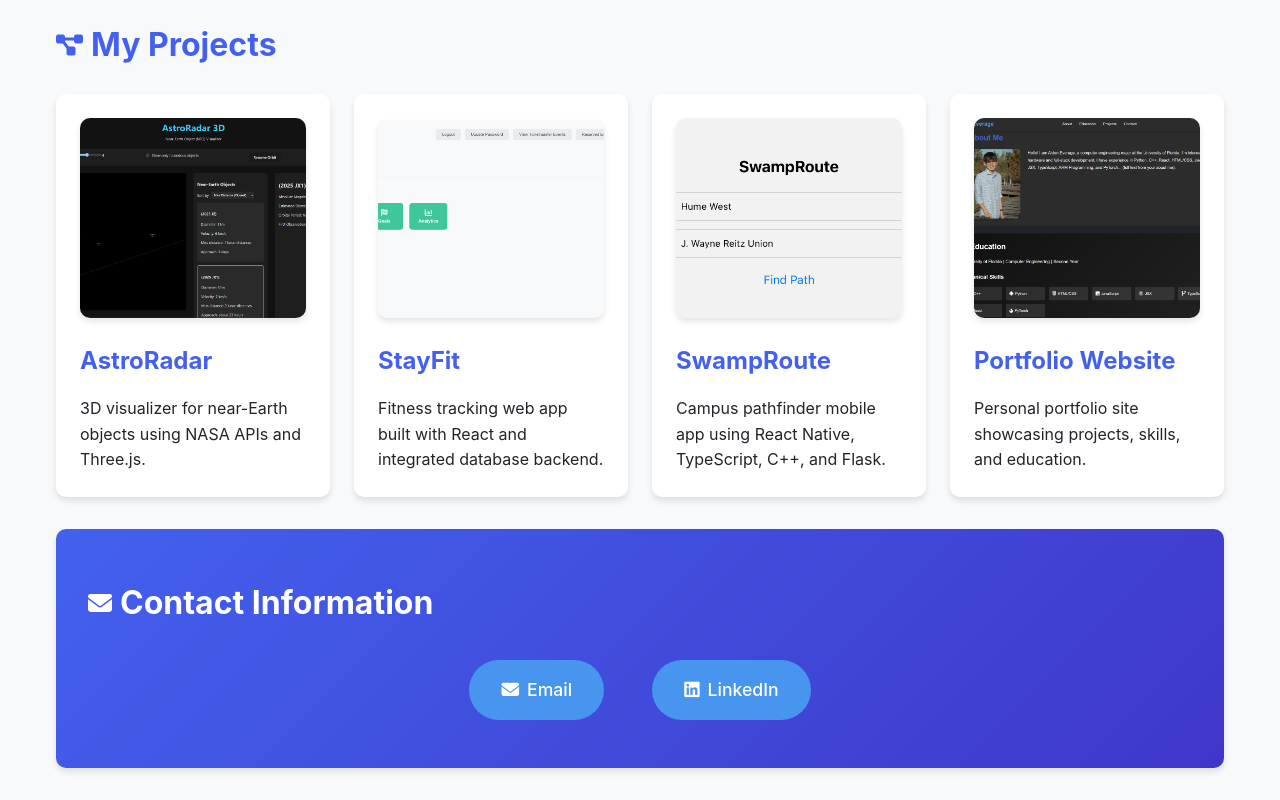
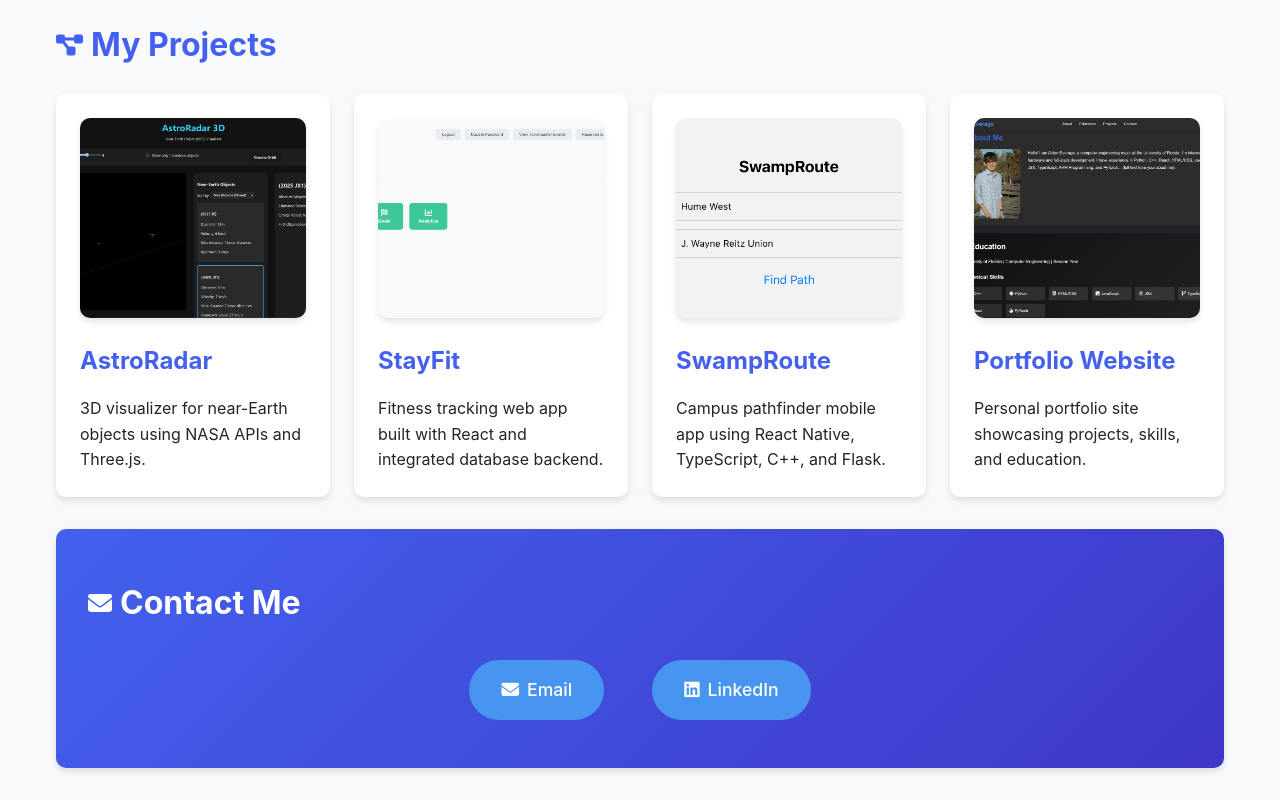
Before and after one commit to aideneverageuf/aideneverageuf.github.io, a React (Vite) app: page / in a window 1280 px wide. Shown: the part 1184-1984 px from the top of the page. Built offline with nearby package versions, Linux system fonts and the light colour scheme.

Commit message:
changed contact text

```diff
--- a/src/components/Contact.jsx
+++ b/src/components/Contact.jsx
@@ -3,7 +3,7 @@ import React from 'react';
 function Contact() {
   return (
     <section id="contact" className="contact card">
-      <h2><i className="fas fa-envelope"></i> Contact Information</h2>
+      <h2><i className="fas fa-envelope"></i> Contact Me</h2>
       <div className="contact-links">
         <a href="mailto:aideneverage@ufl.edu" className="contact-link">
           <i className="fas fa-envelope"></i> Email
```
